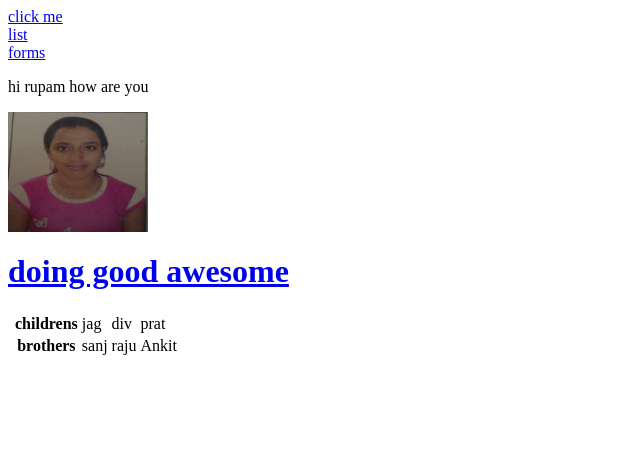
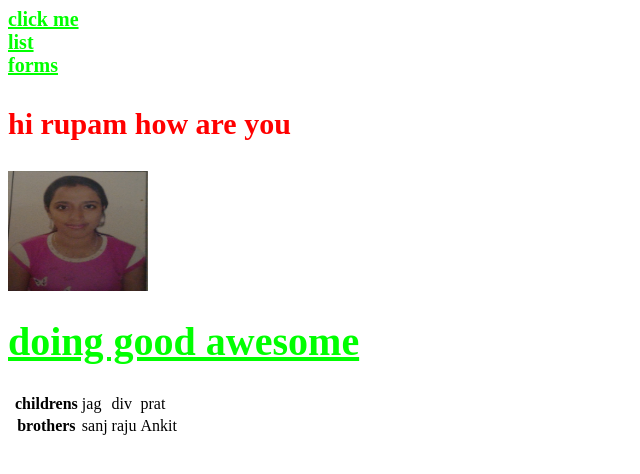
Before and after one commit to RupamShaw/HTML-CSS, a plain HTML site: page paragraph.html in a window 1280 px wide. Shown: the whole page, without its empty margins (0-640 px from the left). Drawn offline with Linux system fonts and the light colour scheme.

Commit message:
inline internal external css

```diff
--- /dev/null
+++ b/css/external.css
@@ -0,0 +1,5 @@
+p{
+color: goldenrod;
+font-weight: bold;
+font-size: 50px;
+}
--- a/list.html
+++ b/list.html
@@ -1,11 +1,21 @@
+<html>
+    <head>
+        <meta charset="UTF-8">
+    <title>LIST</title>
+    <link rel="stylesheet" href="css/external.css"/>
+    </head>
+<body>
+    <p> hello testing external css </p>
 <ul>
-    <li> <a href='paragraph.html' ><img src='images/rupam pp.jpg' width=50 height="50" /></a>rupam</li>
+    <li> <a href='paragraph.html'><img src='images/rupam pp.jpg' width=50 height="50" /></a>rupam</li>
     <li> sanju </li>
     <li> raju</li>
 </ul>
 
 <ol>
-        <li> div</li>
-        <li>yash </li>
-        <li> prathav</li>
-    </ol>
+    <li> div</li>
+    <li>yash </li>
+    <li> prathav</li>
+</ol>
+</body>
+</html>
--- a/paragraph.html
+++ b/paragraph.html
@@ -1,9 +1,23 @@
+<html>
+<head>
+    <meta charset="UTF-8">
+    <title>Hello first Title </title>
+    <style>
+        a{
+            color: #00FF00;
+            font-weight: bold;
+            font-size: 20px
+        }
+    </style>
+</head>
+
+<body>
     <div>
         <a href="images.html" target="_blank">click me</a>
         </br>
         <a href="list.html">list</a></br>
         <a href='forms.html'>forms</a>
-    <p>hi rupam how are you</p>
+        <p style="color: red;font-size:30px;font-weight:bold">hi rupam how are you</p>
         <a href="images.html">
         <img src='images/rupam pp.jpg' alt='assume image of rupam' width="140" height="120">
     </a>
@@ -33,3 +47,5 @@
             </th>
         </table>
     </div>
+</body>
+</html>
```
Also changed, not shown: development.txt (+10 -1 lines). Lines whose indentation alone changed are shown as unchanged.
